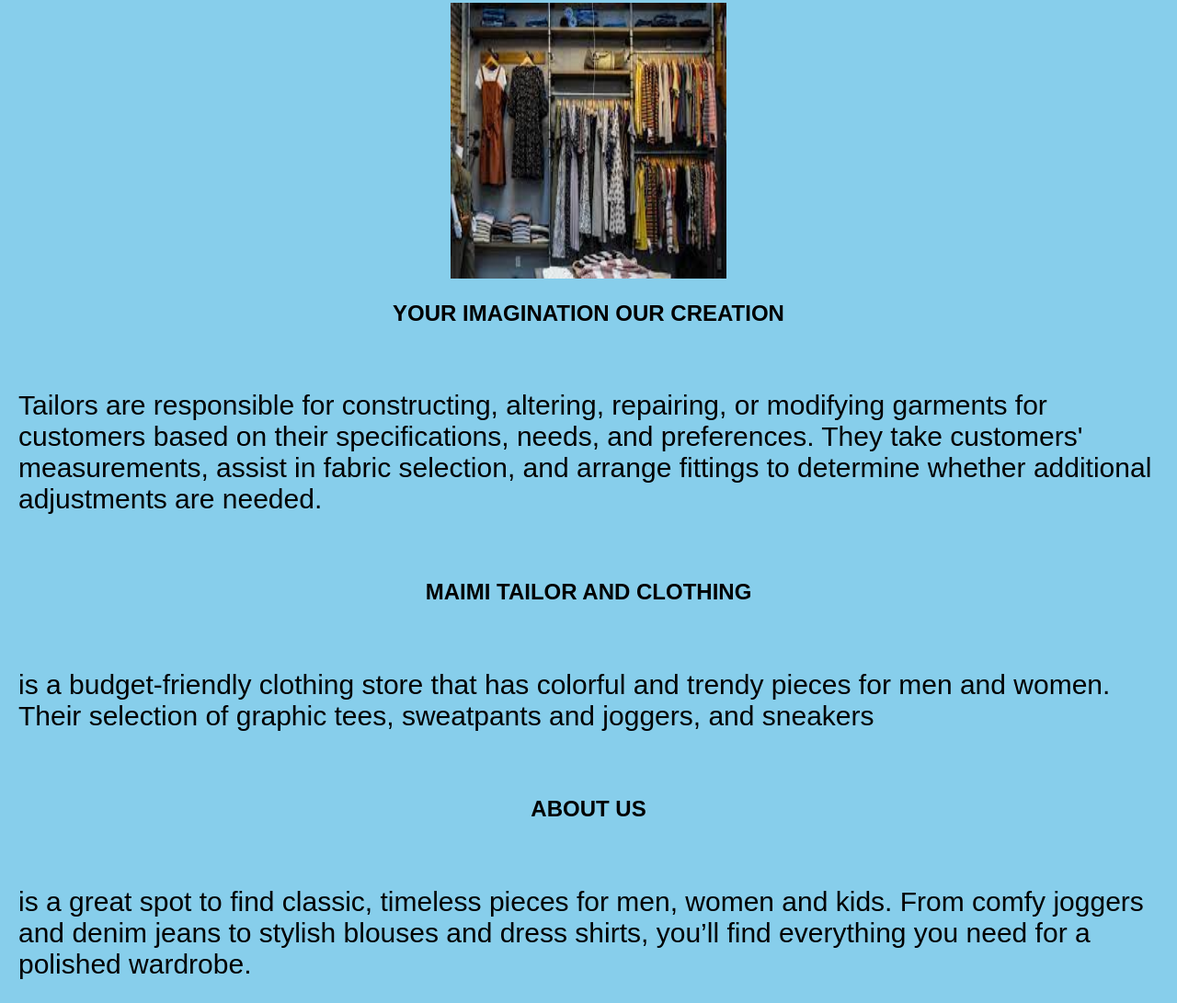
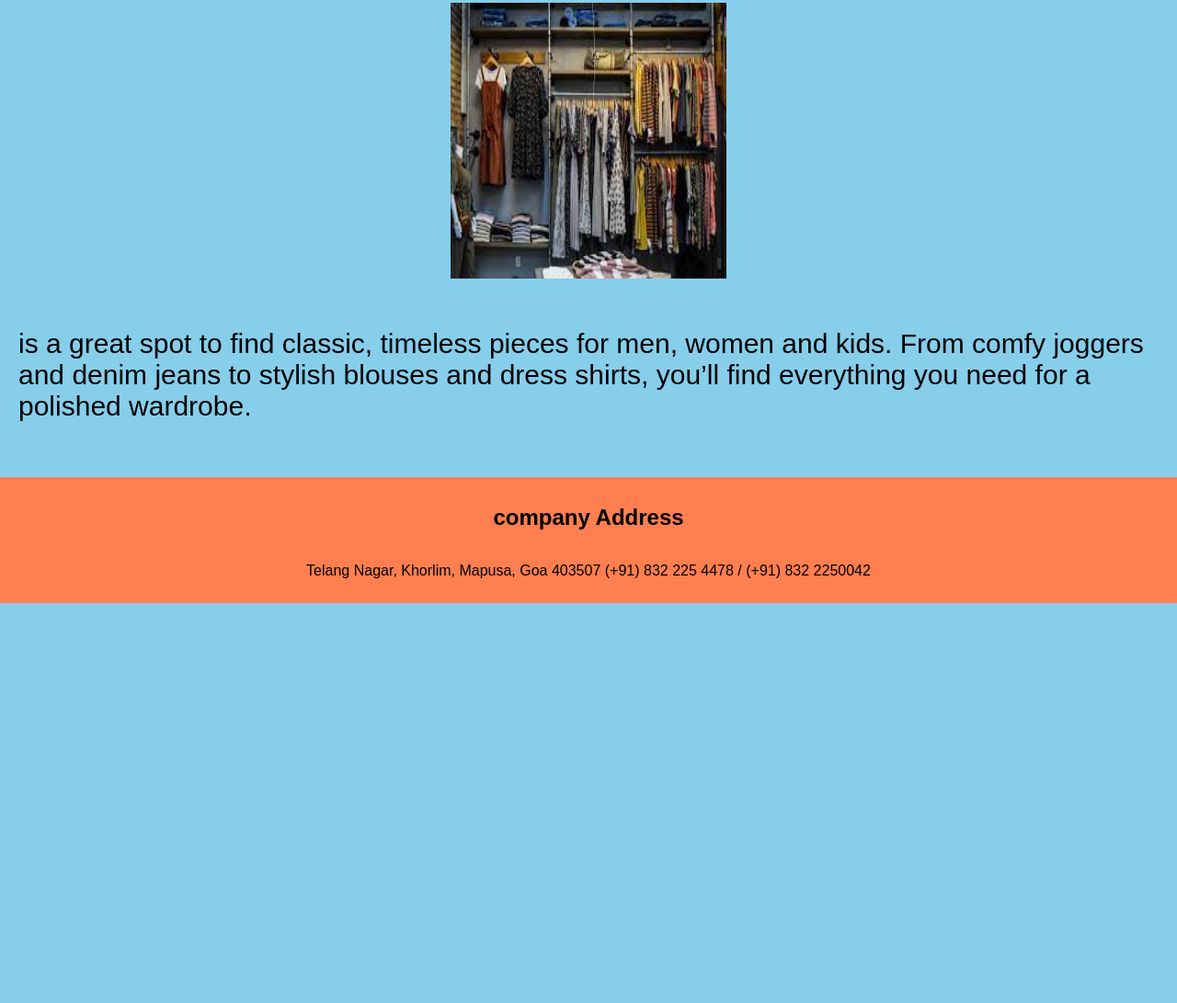
Before and after one commit to shadab2002/shadab, a plain HTML site: page index.html in a window 1280 px wide. Shown: the part 207-1298 px from the top of the page at 92% size. After the commit the page ends 863 px from the top, so only its background shows below. Drawn offline with Linux system fonts and the light colour scheme.

Commit message:
Update index.html

```diff
--- a/index.html
+++ b/index.html
@@ -72,11 +72,6 @@
 			<img src=/image/designer.jpeg>
 		</div>
 		<div class="abtus">
-			<h1>YOUR IMAGINATION OUR CREATION</h1>
-			<p class="content">Tailors are responsible for constructing, altering, repairing, or modifying garments for customers based on their specifications, needs, and preferences. They take customers' measurements, assist in fabric selection, and arrange fittings to determine whether additional adjustments are needed.</p>
-			<h1>MAIMI TAILOR AND CLOTHING</h1>
-			<p class="content">is a budget-friendly clothing store that has colorful and trendy pieces for men and women. Their selection of graphic tees, sweatpants and joggers, and sneakers</p>
-			<h1>ABOUT US</h1>
 			<p class="content">is a great spot to find classic, timeless pieces for men, women and kids. From comfy joggers and denim jeans to stylish blouses and dress shirts, you’ll find everything you need for a polished wardrobe.</p>
 
 
```
